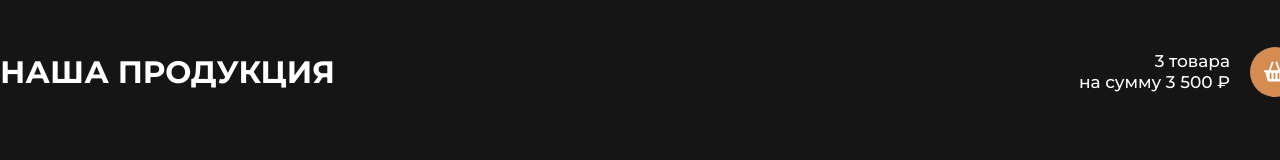
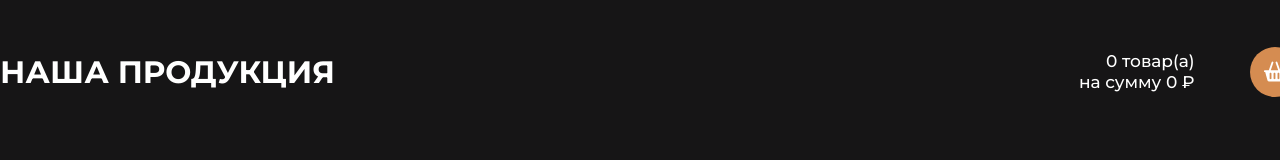
Before and after one commit to angelinaivanova16/food-delivery, a React (Create React App) app: page /products in a window 1280 px wide. Shown: the top 160 px of the page. Built offline with nearby package versions, Linux system fonts and the light colour scheme.

Commit message:
add changing count of products with hook usestate

```diff
--- a/src/components/elements/card/index.jsx
+++ b/src/components/elements/card/index.jsx
@@ -1,8 +1,8 @@
 import './card.css'
 
-function Card({img, title, description, price, weight}) {
+function Card({img, title, description, price, weight, click}) {
   return (
-    <div className="card">
+    <div onClick={click} className="card">
       <div className='card-wrapper'>
         <img className='card-image' src={img} alt="foodImage" />
         <h1 className='card-title'>{title}</h1>
--- a/src/pages/products/index.jsx
+++ b/src/pages/products/index.jsx
@@ -2,8 +2,17 @@ import './products.css'
 import { products } from '../../products';
 import Card from '../../components/elements/card';
 import { Link } from "react-router-dom";
+import React, { useState } from 'react';
 
 function Products () {
+  const [count, setCount] = useState(0);
+  const [countPrice, setCountPrice] = useState(0);
+  let p;
+  const getPrice = () => {
+    setCount(count + 1);
+    setCountPrice(countPrice + p)
+  }
+
   return (
     <main className="main">
       <div className='container'>
@@ -11,8 +20,8 @@ function Products () {
           <h1 className='header-title'>наша продукция</h1>
           <div className="header-basket">
             <div className='header-basket-text'>
-              <p>3 товара</p>
-              <p>на сумму 3 500 ₽</p>
+              <p>{count} товар(а)</p>
+              <p>на сумму {countPrice} ₽</p>
             </div>
             <Link to={'/basket'}>
               <div className='header-basket-image'></div>
@@ -23,13 +32,15 @@ function Products () {
         <div className='products-list'>
           {products.map(item => {
             return (
-              <Card
+              // <Card click={() => setCount(count + 1)}
+              <Card click={getPrice}
               key={item.id}
               img={item.url}
               title={item.title}
               description={item.description}
               price={item.price}
-              weight={item.weight} />
+              weight={item.weight
+              } />
             )
           })}
         </div>
```
